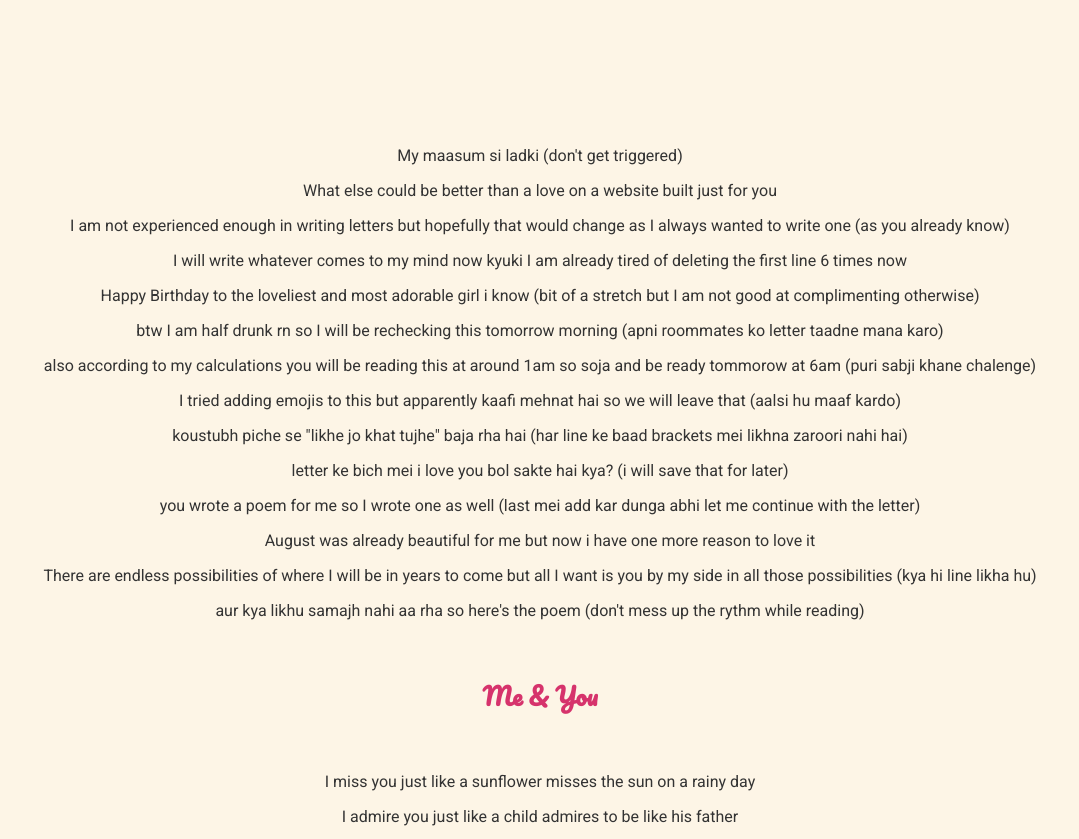
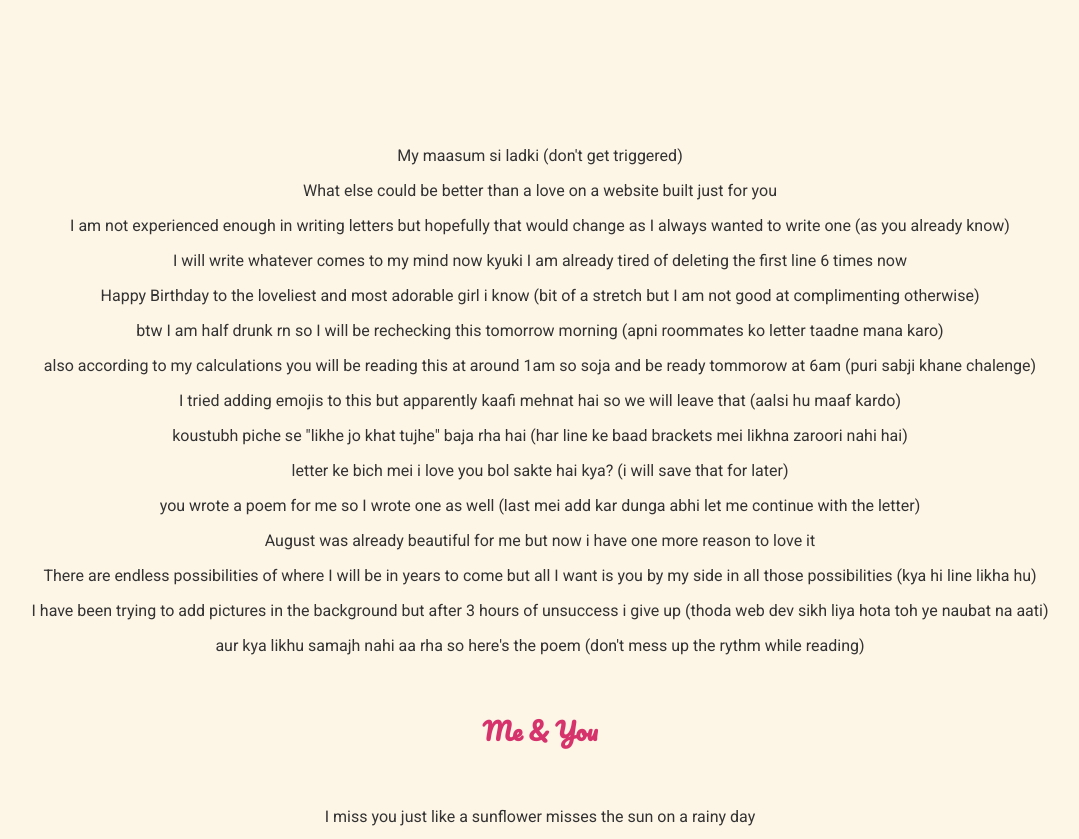
Before and after one commit to vedant2085/birthday, a plain HTML site: page index.html in a window 1280 px wide. Shown: the part 239-1078 px from the top of the page, without its empty margins (100-1179 px from the left). Drawn offline with Linux system fonts and the light colour scheme.

Commit message:
Update index.html

```diff
--- a/index.html
+++ b/index.html
@@ -31,6 +31,7 @@
             <p>you wrote a poem for me so I wrote one as well (last mei add kar dunga abhi let me continue with the letter)</p>
             <p>August was already beautiful for me but now i have one more reason to love it </p>
             <p>There are endless possibilities of where I will be in years to come but all I want is you by my side in all those possibilities (kya hi line likha hu)</p>
+            <p>I have been trying to add pictures in the background but after 3 hours of unsuccess i give up (thoda web dev sikh liya hota toh ye naubat na aati)
             <p>aur kya likhu samajh nahi aa rha so here's the poem (don't mess up the rythm while reading)</p>
             <br>
             <h2>Me & You</h2>
```
